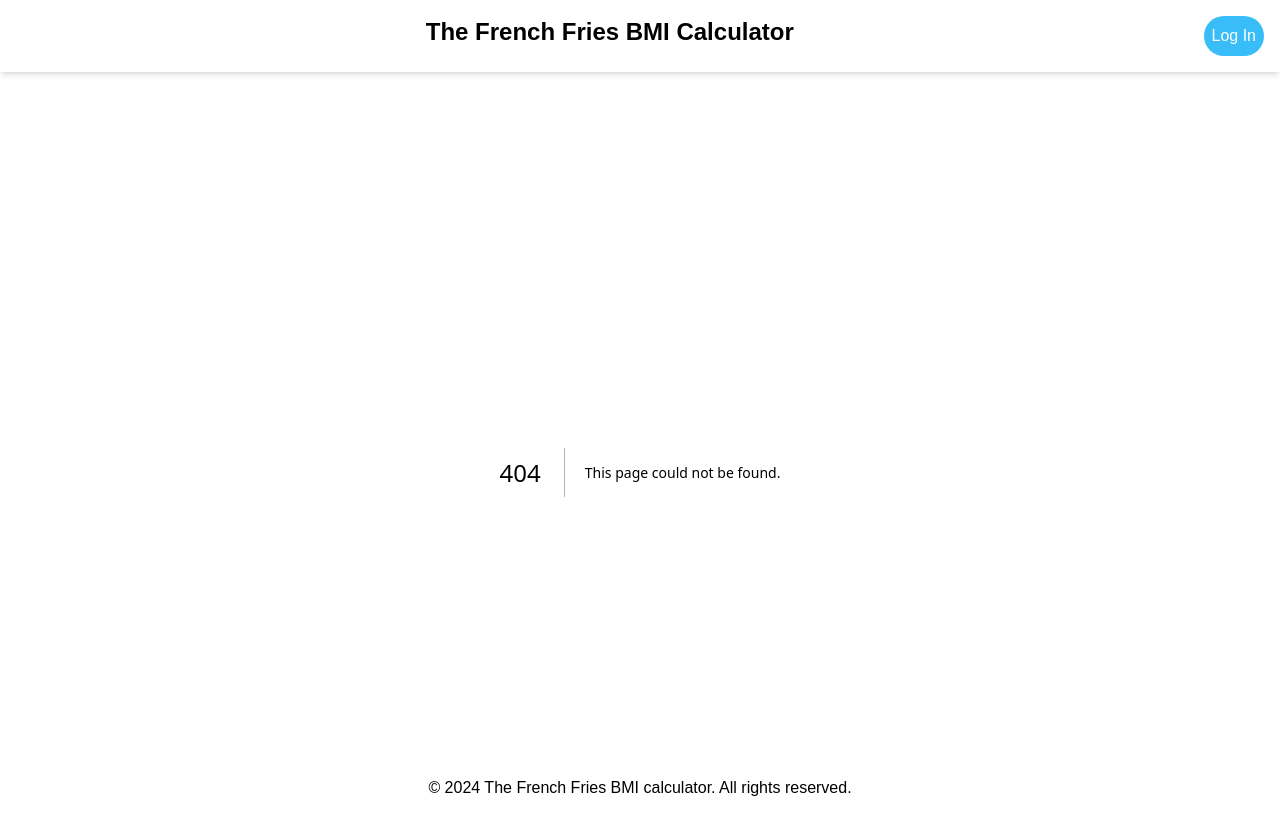
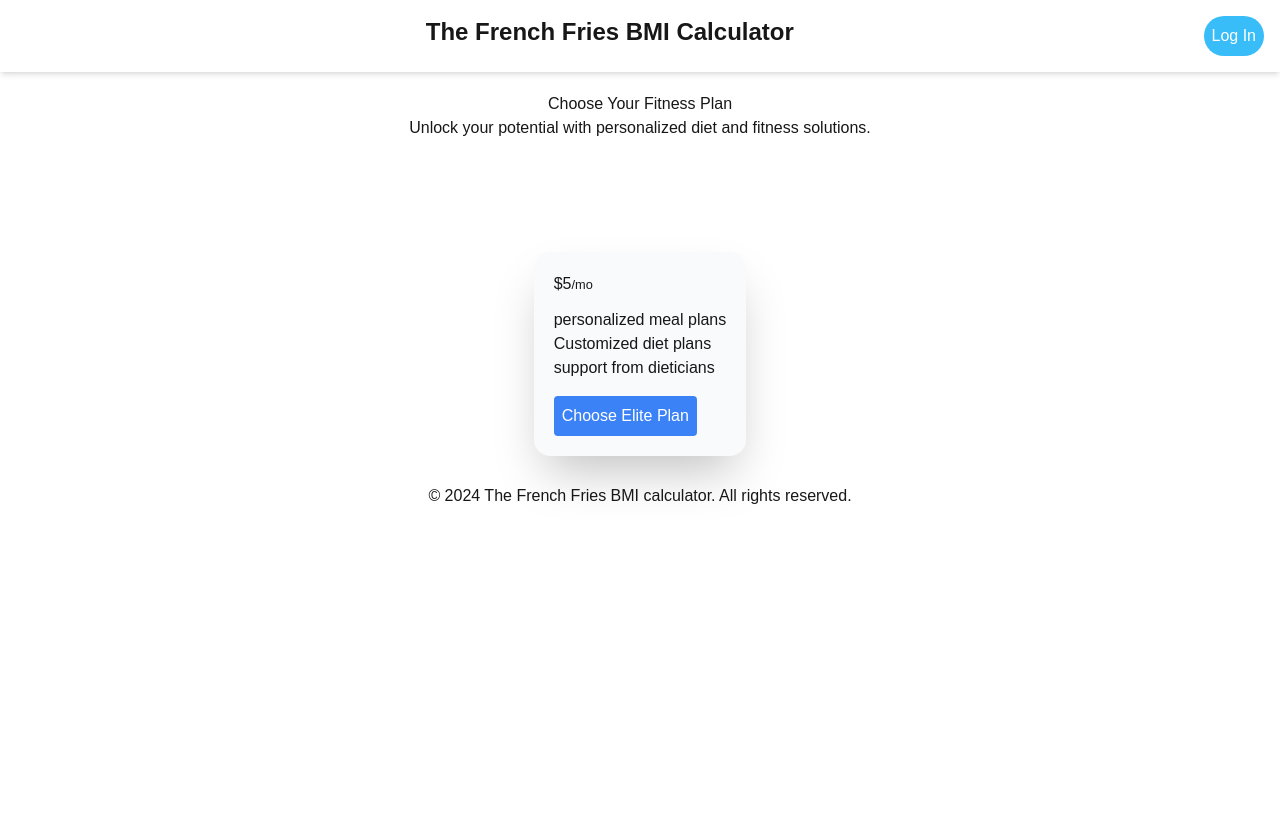
Before and after one commit to RobinSuthar/bmi_cal_web_dev, a Next.js app: page /overweight in a window 1280 px wide. Before the commit this address had no page. Shown: the top 834 px of the page. After the commit the page ends 800 px from the top, so only its background shows below. Built offline with nearby package versions, Linux system fonts and the light colour scheme.

Commit message:
Added option to have there own diet

```diff
--- a/app/components/bmi-calculator.jsx
+++ b/app/components/bmi-calculator.jsx
@@ -1,14 +1,23 @@
-'use client';
+"use client";
 
-import { useState } from 'react';
+import { useState } from "react";
 
 export default function BMICalculator() {
-  const [age, setAge] = useState('');
-  const [height, setHeight] = useState('');
-  const [weight, setWeight] = useState('');
-  const [gender, setGender] = useState('');
+  const [age, setAge] = useState("");
+  const [height, setHeight] = useState("");
+  const [weight, setWeight] = useState("");
+  const [gender, setGender] = useState("");
   const [bmi, setBmi] = useState(null);
-  const [bmiCategory, setBmiCategory] = useState('');
+  const [bmiCategory, setBmiCategory] = useState("");
+  const [dietLink, setDietLink] = useState(""); // Added state for diet link
+
+  // Mapping BMI categories to diet page links
+  const dietPages = {
+    Underweight: "/diet/underweight",
+    "Normal weight": "/diet/normal",
+    Overweight: "/overweight",
+    Obese: "/overweight",
+  };
 
   const handleCalculateBMI = async () => {
     if (!height || !weight || !gender || !age) {
@@ -17,36 +26,41 @@ export default function BMICalculator() {
     }
 
     const heightInMeters = height / 100;
-    const calculatedBMI = (weight / (heightInMeters * heightInMeters)).toFixed(2);
+    const calculatedBMI = (weight / (heightInMeters * heightInMeters)).toFixed(
+      2
+    );
     setBmi(calculatedBMI);
 
-    let category = '';
-    if (calculatedBMI < 18.5) category = 'Underweight';
-    else if (calculatedBMI >= 18.5 && calculatedBMI < 24.9) category = 'Normal weight';
-    else if (calculatedBMI >= 25 && calculatedBMI < 29.9) category = 'Overweight';
-    else category = 'Obese';
+    let category = "";
+    if (calculatedBMI < 18.5) category = "Underweight";
+    else if (calculatedBMI >= 18.5 && calculatedBMI < 24.9)
+      category = "Normal weight";
+    else if (calculatedBMI >= 25 && calculatedBMI < 29.9)
+      category = "Overweight";
+    else category = "Obese";
     setBmiCategory(category);
 
+    // Set corresponding diet link
+    setDietLink(dietPages[category]); // Added logic to set diet link
+
     try {
-      const response = await fetch('/api/user', {
-        method: 'POST',
-        headers: { 'Content-Type': 'application/json' },
+      const response = await fetch("/api/user", {
+        method: "POST",
+        headers: { "Content-Type": "application/json" },
         body: JSON.stringify({
-          email: '',
-          password: '',
-          name: '',
-          Weight:  parseFloat(weight),
+          email: "",
+          password: "",
+          name: "",
+          Weight: parseFloat(weight),
           Height: parseFloat(height),
           Gender: gender,
-          Age:parseInt(age),
+          Age: parseInt(age),
         }),
       });
 
-       // Need to connect to database // Need to connect to database
       if (!response.ok) {
         throw new Error("Failed to save user data");
       }
-
 
       const result = await response.json();
       console.log("Saved user data:", result);
@@ -71,7 +85,9 @@ export default function BMICalculator() {
           }}
         >
           <div>
-            <label className="block text-sm font-medium text-gray-700 mb-1">Age</label>
+            <label className="block text-sm font-medium text-gray-700 mb-1">
+              Age
+            </label>
             <input
               type="number"
               placeholder="Enter your age"
@@ -81,7 +97,9 @@ export default function BMICalculator() {
             />
           </div>
           <div>
-            <label className="block text-sm font-medium text-gray-700 mb-1">Height (cm)</label>
+            <label className="block text-sm font-medium text-gray-700 mb-1">
+              Height (cm)
+            </label>
             <input
               type="number"
               placeholder="Enter your height in cm"
@@ -91,7 +109,9 @@ export default function BMICalculator() {
             />
           </div>
           <div>
-            <label className="block text-sm font-medium text-gray-700 mb-1">Weight (kg)</label>
+            <label className="block text-sm font-medium text-gray-700 mb-1">
+              Weight (kg)
+            </label>
             <input
               type="number"
               placeholder="Enter your weight in kg"
@@ -101,13 +121,17 @@ export default function BMICalculator() {
             />
           </div>
           <div>
-            <label className="block text-sm font-medium text-gray-700 mb-1">Gender</label>
+            <label className="block text-sm font-medium text-gray-700 mb-1">
+              Gender
+            </label>
             <select
               value={gender}
               onChange={(e) => setGender(e.target.value)}
               className="w-full p-3 border rounded-lg focus:outline-none focus:ring-2 focus:ring-blue-400"
             >
-              <option value="" disabled>Select your gender</option>
+              <option value="" disabled>
+                Select your gender
+              </option>
               <option value="male">Male</option>
               <option value="female">Female</option>
             </select>
@@ -122,7 +146,22 @@ export default function BMICalculator() {
         {bmi && (
           <div className="mt-6 text-center">
             <h2 className="text-xl font-semibold">Your BMI: {bmi}</h2>
-            <p className="text-lg text-gray-700 mt-2">Category: {bmiCategory}</p>
+            <p className="text-lg text-gray-700 mt-2">
+              Category: {bmiCategory}
+            </p>
+            {dietLink && ( // Added conditional rendering for the diet link
+              <div className="mt-4">
+                <p className="text-lg text-gray-800">
+                  We recommend this diet for you:
+                </p>
+                <a
+                  href={dietLink}
+                  className="text-blue-500 underline hover:text-blue-700 transition"
+                >
+                  Get Your Diet Plan
+                </a>
+              </div>
+            )}
           </div>
         )}
       </div>
--- a/app/components/footer.jsx
+++ b/app/components/footer.jsx
@@ -5,8 +5,8 @@ var currentTime = time.getFullYear();
 
 const Footer = () => {
   return (
-    <div className=" bg-white flex  justify-center fixed bottom-0 w-full">
-      <footer className="text-black ">
+    <div className="  flex  justify-center mt-2  bottom-0 w-full">
+      <footer className=" ">
         <p>
           &copy; {currentTime} The French Fries BMI calculator. All rights reserved.
         </p>
--- /dev/null
+++ b/app/overweight/page.js
@@ -0,0 +1,32 @@
+import React from "react";
+
+const page = () => {
+  return (
+    <div className="container py-5">
+      <header className="text-center mb-4">
+        <h1 className="display-5 fw-bold">Choose Your Fitness Plan</h1>
+        <p className="text-body-secondary">
+          Unlock your potential with personalized diet and fitness solutions.
+        </p>
+      </header>
+      <div className="flex justify-center  mt-28">
+        <div className="bg-slate-50 shadow-2xl rounded-2xl p-5">
+          <h1>
+            $5<small>/mo</small>
+          </h1>
+          <ul className="list-unstyled mt-3 mb-4">
+            <li>personalized meal plans</li>
+
+            <li>Customized diet plans</li>
+            <li>support from dieticians</li>
+          </ul>
+          <button type="button" className="bg-blue-500 text-white p-2 rounded">
+            Choose Elite Plan
+          </button>
+        </div>
+      </div>
+    </div>
+  );
+};
+
+export default page;
--- a/app/signup/page.js
+++ b/app/signup/page.js
@@ -1,8 +1,8 @@
-import Link from 'next/link';
+import Link from "next/link";
 
 export default function signup() {
   return (
-    <div className="flex flex-col items-center justify-center h-screen bg-gray-100">
+    <div className="flex flex-col  mt-16 items-center justify-center h-screen bg-gray-100">
       {/* Image */}
       <img
         src="/french fries dab.jpg"
@@ -15,10 +15,11 @@ export default function signup() {
 
       {/* Sign Up Form */}
       <form className="flex flex-col gap-4 w-1/3 bg-white p-8 rounded-lg shadow-lg">
-
         {/* Name */}
         <div>
-          <label className="block text-sm font-medium text-gray-700 mb-1">Full Name</label>
+          <label className="block text-sm font-medium text-gray-700 mb-1">
+            Full Name
+          </label>
           <input
             type="text"
             placeholder="Enter your full name"
@@ -28,7 +29,9 @@ export default function signup() {
 
         {/* Email*/}
         <div>
-          <label className="block text-sm font-medium text-gray-700 mb-1">Email</label>
+          <label className="block text-sm font-medium text-gray-700 mb-1">
+            Email
+          </label>
           <input
             type="email"
             placeholder="Enter your email"
@@ -38,7 +41,9 @@ export default function signup() {
 
         {/* Password*/}
         <div>
-          <label className="block text-sm font-medium text-gray-700 mb-1">Password</label>
+          <label className="block text-sm font-medium text-gray-700 mb-1">
+            Password
+          </label>
           <input
             type="password"
             placeholder="Enter your password"
@@ -48,7 +53,9 @@ export default function signup() {
 
         {/* Confirm Password */}
         <div>
-          <label className="block text-sm font-medium text-gray-700 mb-1">Confirm Password</label>
+          <label className="block text-sm font-medium text-gray-700 mb-1">
+            Confirm Password
+          </label>
           <input
             type="password"
             placeholder="Confirm your password"
@@ -67,15 +74,15 @@ export default function signup() {
 
       {/* Go to Login Page */}
       <p className="mt-4">
-        Already have an account?{' '}
+        Already have an account?{" "}
         <Link href="/login">
           <span className="text-blue-500 cursor-pointer">Log In</span>
         </Link>
       </p>
 
       {/*Guest Button */}
-      <Link href="/welcome">
-        <button className="mt-6 p-2 bg-green-500 text-white rounded">
+      <Link className="mb-32 mt-4" href="/welcome">
+        <button className=" p-2 bg-green-500 text-white rounded">
           Continue as Guest
         </button>
       </Link>
```
